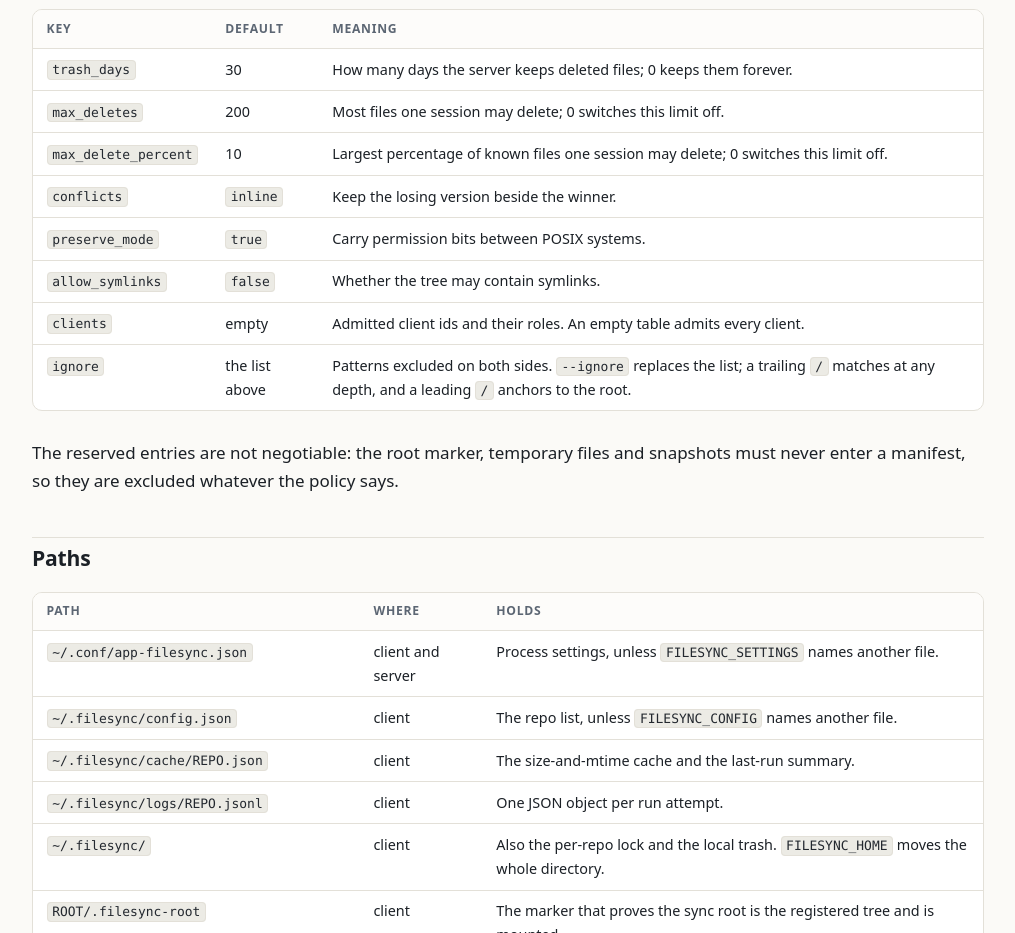
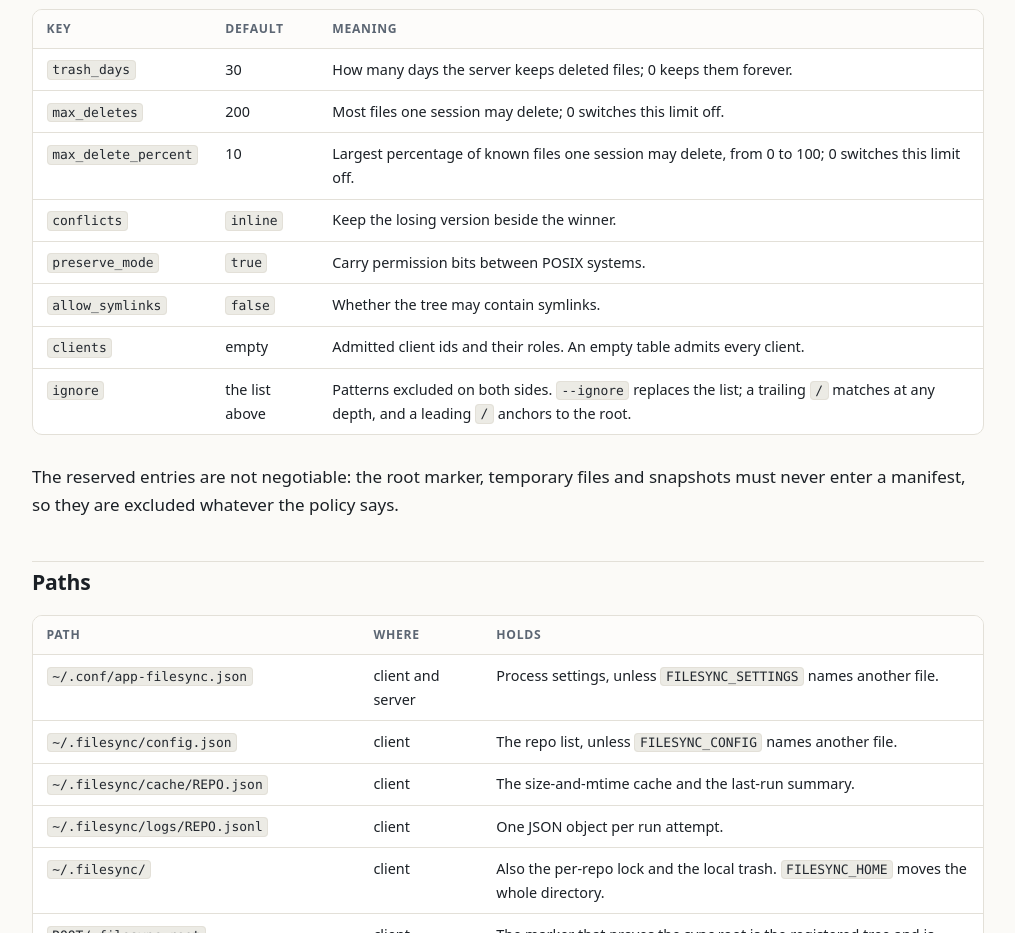
Before and after one commit to nigelhorne/App-FileSync, a plain HTML site: page website/html/settings.html in a window 1280 px wide. Shown: the part 4140-5073 px from the top of the page, without its empty margins (132-1147 px from the left). Drawn offline with Linux system fonts and the light colour scheme.

Commit message:
Fix repo create max delete percent to be <= 100

```diff
--- a/website/html/settings.html
+++ b/website/html/settings.html
@@ -262,7 +262,7 @@ server_command   /usr/local/bin/filesync-server  /home/foo/.conf/app-filesync.js
 		<tbody>
 			<tr><td><code>trash_days</code></td><td>30</td><td>How many days the server keeps deleted files; 0 keeps them forever.</td></tr>
 			<tr><td><code>max_deletes</code></td><td>200</td><td>Most files one session may delete; 0 switches this limit off.</td></tr>
-			<tr><td><code>max_delete_percent</code></td><td>10</td><td>Largest percentage of known files one session may delete; 0 switches this limit off.</td></tr>
+			<tr><td><code>max_delete_percent</code></td><td>10</td><td>Largest percentage of known files one session may delete, from 0 to 100; 0 switches this limit off.</td></tr>
 			<tr><td><code>conflicts</code></td><td><code>inline</code></td><td>Keep the losing version beside the winner.</td></tr>
 			<tr><td><code>preserve_mode</code></td><td><code>true</code></td><td>Carry permission bits between POSIX systems.</td></tr>
 			<tr><td><code>allow_symlinks</code></td><td><code>false</code></td><td>Whether the tree may contain symlinks.</td></tr>
```
Also changed, not shown: website/html/commands.html (+1 -1 lines), 12 other files.
